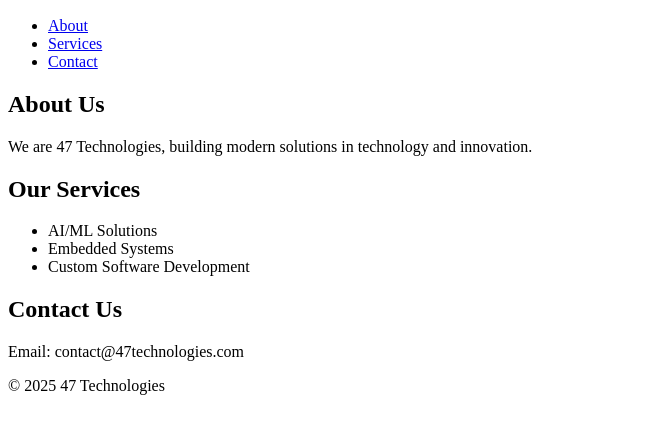
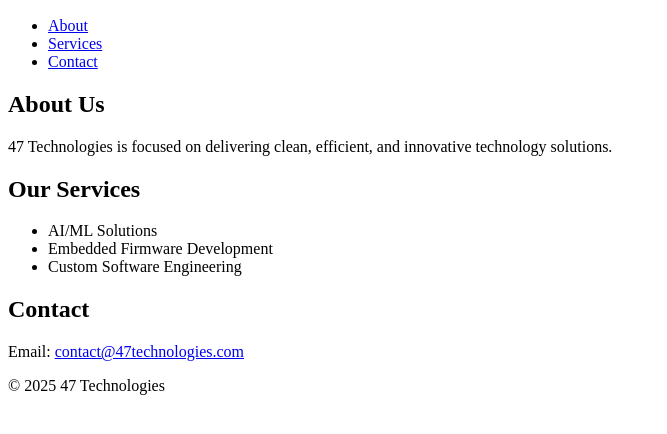
Before and after one commit to 47technologies/website, a plain HTML site: page index.html in a window 1280 px wide. Shown: the part 50-484 px from the top of the page, without its empty margins (0-667 px from the left). Drawn offline with Linux system fonts and the light colour scheme.

Commit message:
Update index.html

```diff
--- a/index.html
+++ b/index.html
@@ -1,10 +1,10 @@
 <!DOCTYPE html>
 <html lang="en">
 <head>
-  <meta charset="UTF-8" />
-  <meta name="viewport" content="width=device-width, initial-scale=1.0" />
+  <meta charset="UTF-8">
+  <meta name="viewport" content="width=device-width, initial-scale=1.0">
   <title>47 Technologies</title>
-  <link rel="stylesheet" href="styles.css" />
+  <link rel="stylesheet" href="styles.css">
 </head>
 <body>
   <header>
@@ -21,21 +21,21 @@
   <main>
     <section id="about">
       <h2>About Us</h2>
-      <p>We are 47 Technologies, building modern solutions in technology and innovation.</p>
+      <p>47 Technologies is focused on delivering clean, efficient, and innovative technology solutions.</p>
     </section>
 
     <section id="services">
       <h2>Our Services</h2>
       <ul>
         <li>AI/ML Solutions</li>
-        <li>Embedded Systems</li>
-        <li>Custom Software Development</li>
+        <li>Embedded Firmware Development</li>
+        <li>Custom Software Engineering</li>
       </ul>
     </section>
 
     <section id="contact">
-      <h2>Contact Us</h2>
-      <p>Email: contact@47technologies.com</p>
+      <h2>Contact</h2>
+      <p>Email: <a href="mailto:contact@47technologies.com">contact@47technologies.com</a></p>
     </section>
   </main>
 
```
